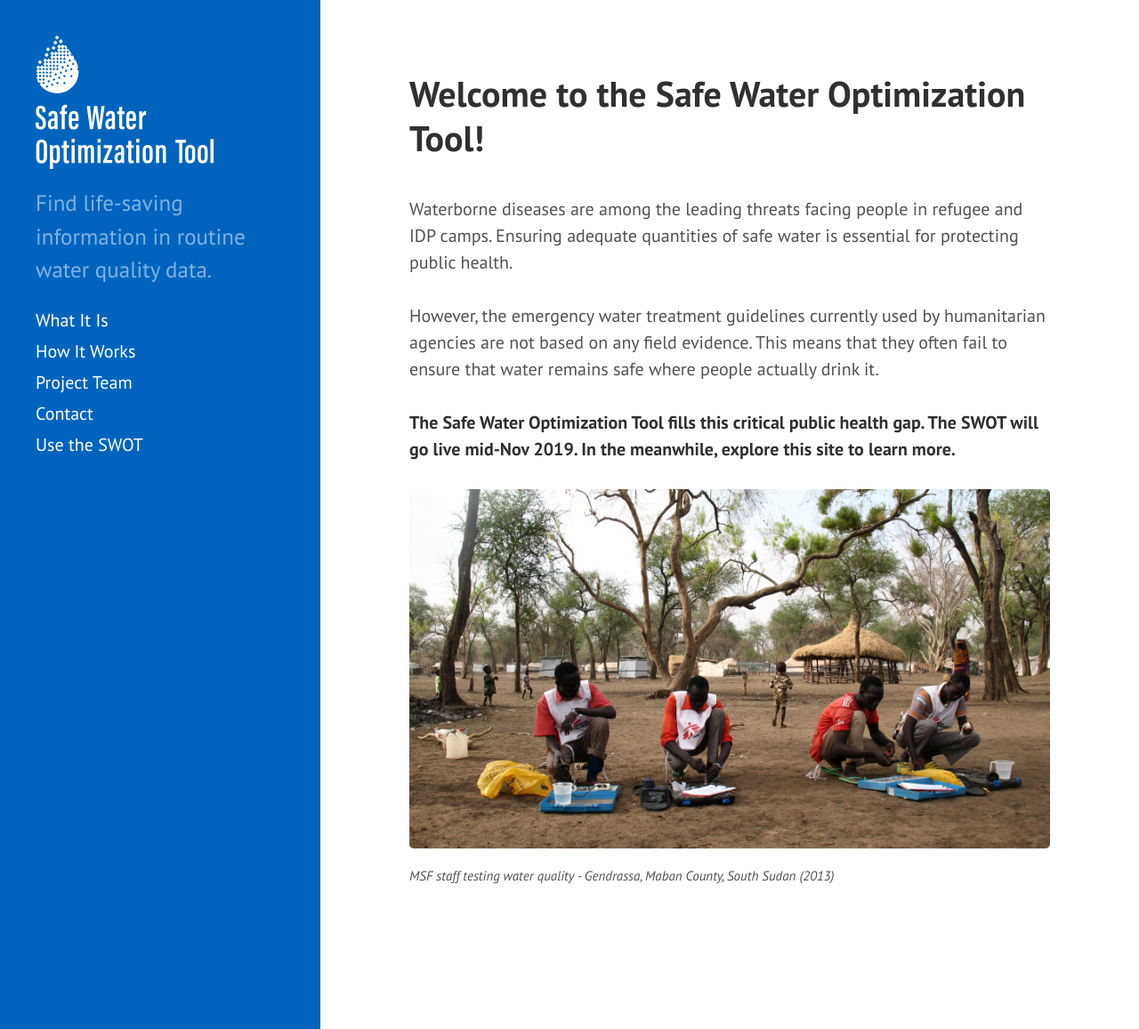
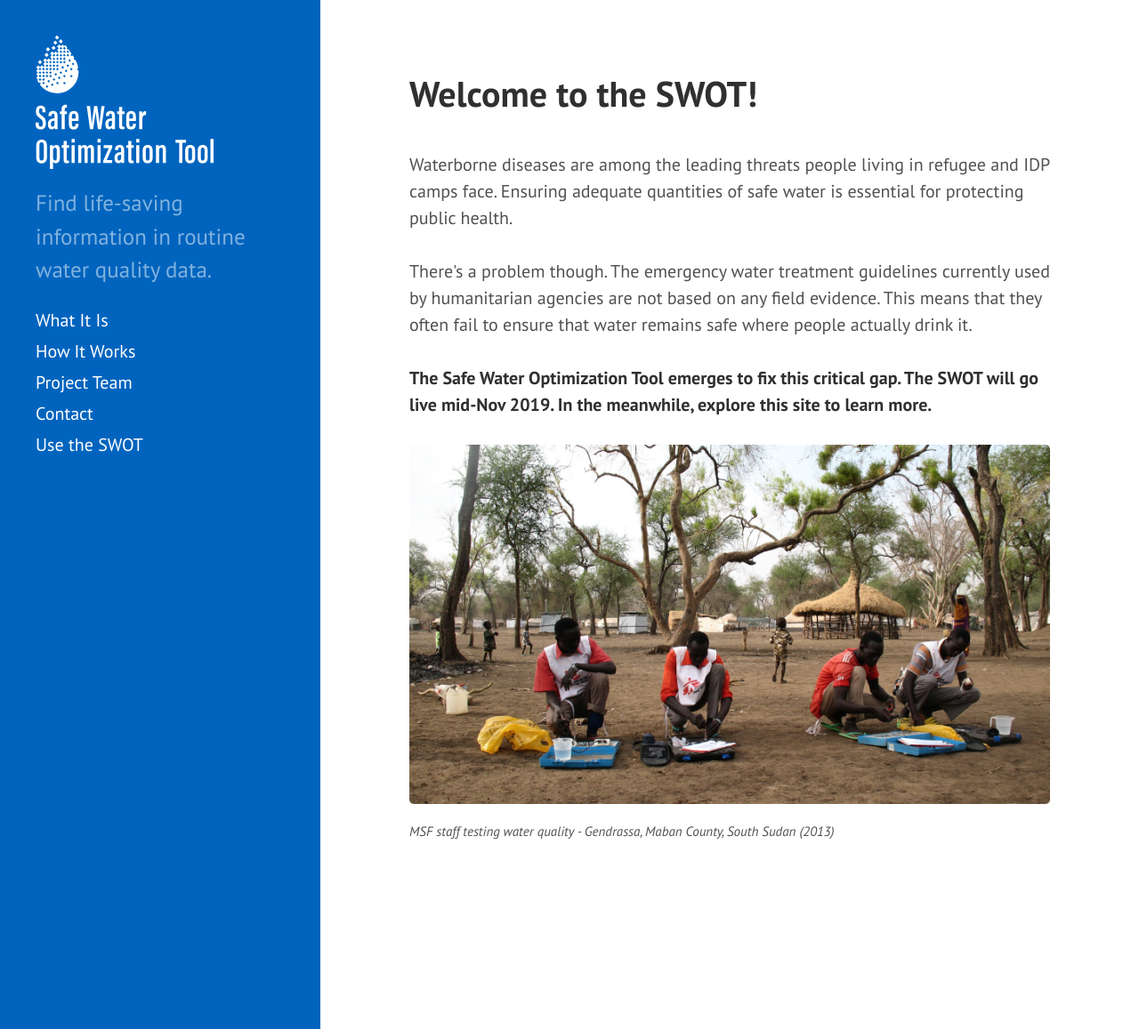
Before and after one commit to safeh2o/swot-infopage, a Jekyll site: the page built from index.html, in a window 1280 px wide and 1157 px high. Shown: the whole window at 89% size. Built offline with Jekyll 4.4.1, drawn with Linux system fonts in a browser that asks for light colours; Markdown is read by kramdown in place of the engine named in the settings; the list of posts is cut into pages by our own code.

Commit message:
Update index.html

```diff
--- a/index.html
+++ b/index.html
@@ -1,13 +1,13 @@
 ---
 layout: page
-title: Welcome to the Safe Water Optimization Tool!
+title: Welcome to the SWOT!
 ---
 <br>
-Waterborne diseases are among the leading threats facing people in refugee and IDP camps. Ensuring adequate quantities of safe water is essential for protecting public health.<br>
+Waterborne diseases are among the leading threats people living in refugee and IDP camps face. Ensuring adequate quantities of safe water is essential for protecting public health.<br>
 <br>
-However, the emergency water treatment guidelines currently used by humanitarian agencies are not based on any field evidence. This means that they often fail to ensure that water remains safe where people actually drink it.</br>
+There's a problem though. The emergency water treatment guidelines currently used by humanitarian agencies are not based on any field evidence. This means that they often fail to ensure that water remains safe where people actually drink it.</br>
 <br>
-<strong>The Safe Water Optimization Tool fills this critical public health gap. The SWOT will go live mid-Nov 2019. In the meanwhile, explore this site to learn more.</strong><br>
+<strong>The Safe Water Optimization Tool emerges to fix this critical gap. The SWOT will go live mid-Nov 2019. In the meanwhile, explore this site to learn more.</strong><br>
 <br>
 <div>  <img src="{{ site.baseurl }}/public/images/SWOTpic1_990.jpg" alt="MSF staff test water quality">
   <em><p style="font-size:75%">MSF staff testing water quality - Gendrassa, Maban County, South Sudan (2013) </em>
```
